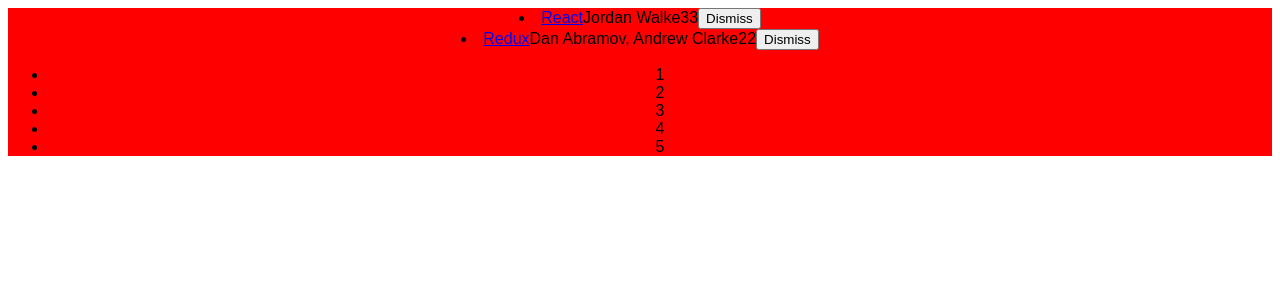
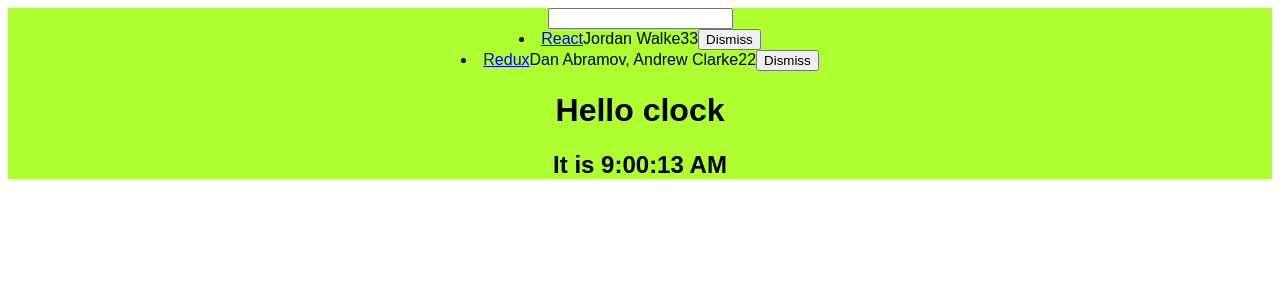
Before and after one commit to Fajrendajs/H2, a React (Create React App) app: page / in a window 1280 px wide. Shown: the top 300 px of the page. Built offline with nearby package versions, Linux system fonts and the light colour scheme.

Commit message:
dodan sat

```diff
--- a/src/App.css
+++ b/src/App.css
@@ -1,3 +1,3 @@
 .App {
-  background-color: red;
+  background-color: greenyellow;
 }
--- a/src/App.js
+++ b/src/App.js
@@ -1,6 +1,6 @@
 import React, { Component } from "react";
 import "./App.css";
-import NumberList from "./NumberList";
+import Clock from "./Clock";
 
 const link = [
   {
@@ -23,30 +23,40 @@
 
 const numbers = [1, 2, 3, 4, 5];
 
+const isSearched = searchTerm => item =>
+  item.title.toLowerCase().includes(searchTerm.toLowerCase());
+
 class App extends Component {
   constructor(props) {
     super(props);
 
     this.state = {
-      link
+      link,
+      searchTerm: ""
     };
 
     this.onDismiss = this.onDismiss.bind(this);
+    this.onSearchChange = this.onSearchChange.bind(this);
   }
 
   onDismiss(id) {
-    const isNotId = item => item.objectID !== id;
-
     const updatedList = this.state.link.filter(item => item.objectID !== id);
     this.setState({
       link: updatedList
     });
   }
 
+  onSearchChange(event) {
+    this.setState({ searchTerm: event.target.value });
+  }
+
   render() {
     return (
       <div className="App">
-        {this.state.link.map(item => (
+        <form>
+          <input type="text" onChange={this.onSearchChange} />
+        </form>
+        {this.state.link.filter(isSearched(this.state.searchTerm)).map(item => (
           <div key={item.objectID}>
             <li>
               <span>
@@ -66,7 +76,7 @@
             </li>
           </div>
         ))}
-        <NumberList numbers={numbers} />
+        <Clock />
       </div>
     );
   }
--- /dev/null
+++ b/src/Clock.js
@@ -0,0 +1,33 @@
+import React, { Component } from "react";
+
+class Clock extends Component {
+  constructor(props) {
+    super(props);
+    this.state = { date: new Date() };
+  }
+
+  componentDidMount() {
+    this.timerID = setInterval(() => this.tick(), 1000);
+  }
+
+  componentWillUnmount() {
+    clearInterval(this.timerID);
+  }
+
+  tick() {
+    this.setState({
+      date: new Date()
+    });
+  }
+
+  render() {
+    return (
+      <div>
+        <h1>Hello clock</h1>
+        <h2>It is {this.state.date.toLocaleTimeString()}</h2>
+      </div>
+    );
+  }
+}
+
+export default Clock;
```
